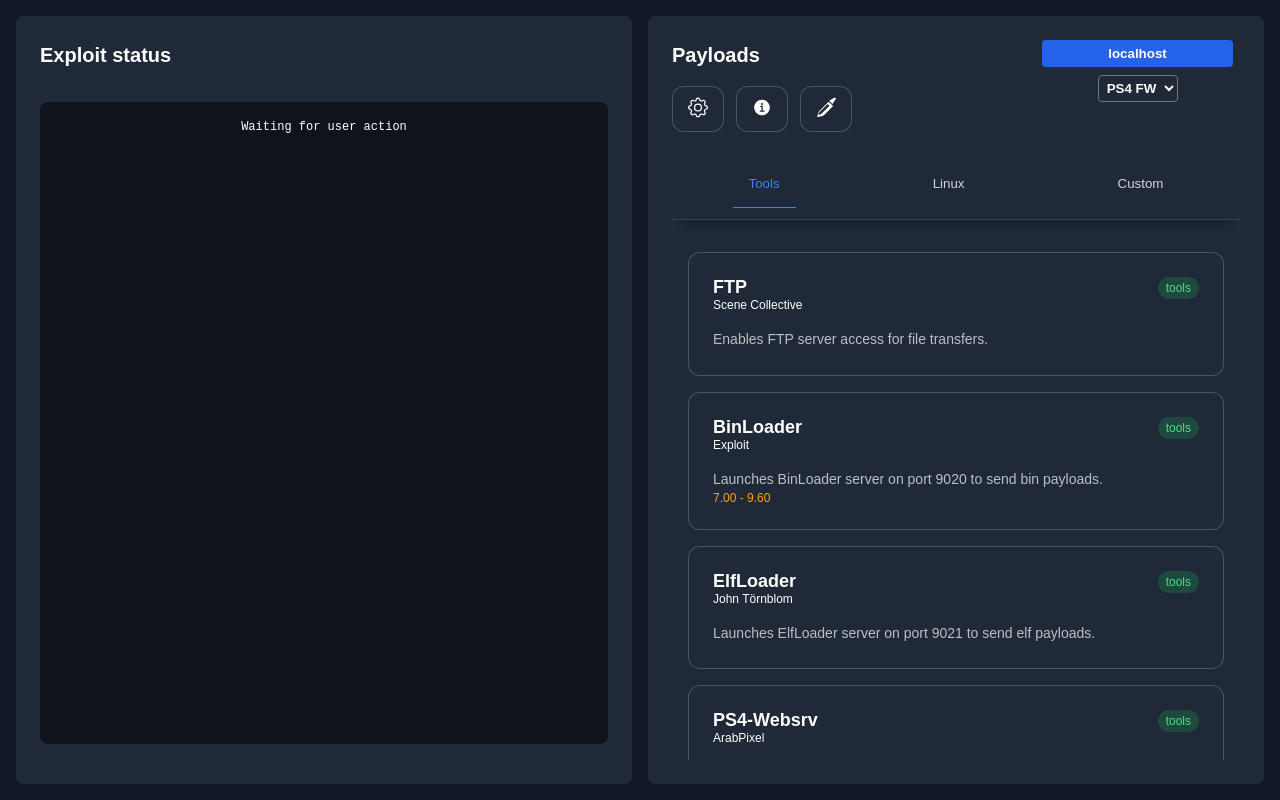
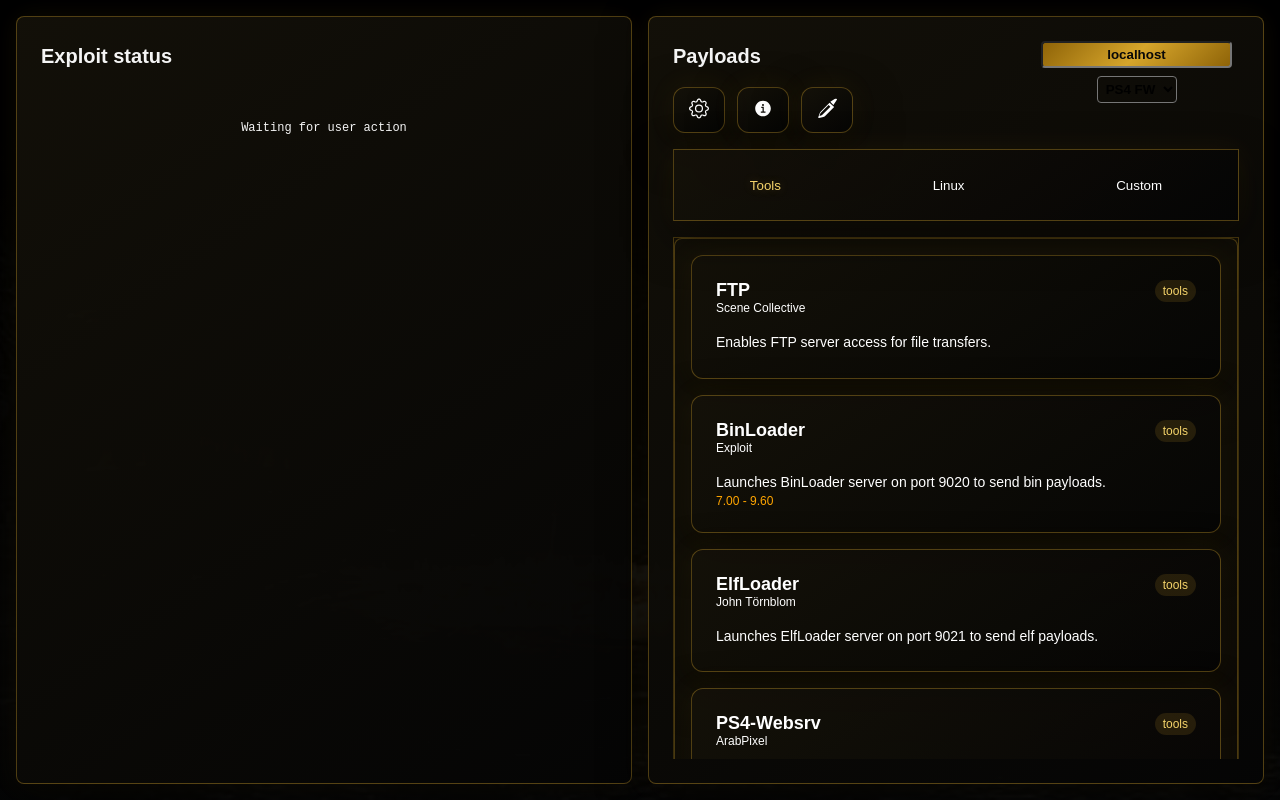
Before and after one commit to amine2-a11y/Amine-ps4, a website: page index.html in a window 1280 px wide. Drawn offline with Linux system fonts and the light colour scheme; files whose address does not match are found by name.

Commit message:
Add files via upload

```diff
--- a/GOLD_THEME_README.md
+++ b/GOLD_THEME_README.md
@@ -1,13 +1,9 @@
-# 11.02 WebKit — Gold Theme
+# WebKitty Gold Edition
 
-Updated visual theme for the existing WebKit project.
+This version includes a real selectable **Gold Edition** color theme.
 
-### Changes
-- New black + metallic-gold visual style.
-- Supplied PS4 background added at `includes/assets/backgrounds/ps4-bg.jpg`.
-- Gold accent, buttons, focus states, tabs, scrollbar and progress bar.
-- Gold theme is available as `11.02 Gold` in the theme selector.
-- Gold is the default color for a fresh browser session.
-- Existing WebKit/exploit JavaScript and payload files were left unchanged.
-
-This is a visual/theme update only; it does not create or modify a PS4 executable.
+- Gold theme CSS: `includes/css/colors/gold.css`
+- Background: `includes/assets/backgrounds/ps4-bg.jpg`
+- Gold is the default color theme for a fresh browser/localStorage profile.
+- Existing WebKit/exploit files are preserved.
+- Settings > Theme > Gold Edition can be used to select it.
--- a/index.html
+++ b/index.html
@@ -29,7 +29,7 @@
     <script>
         // Prevent "Theme Flash" by applying the href before the body renders
         var savedTheme = localStorage.getItem('theme') || "index";
-        var savedColor = localStorage.getItem('color') || "default";
+        var savedColor = localStorage.getItem('color') || "gold";
         if (savedTheme) {
             document.getElementById('main-stylesheet').setAttribute('href', './includes/css/layouts/' + savedTheme + '.css');
         }
@@ -576,6 +576,10 @@
                         <input type="radio" name="colorTheme" value="catppuccino" onchange="setColors(this.value);">
                         <p id="catppuccinoColor">Catppuccino</p>
                     </label>
+                    <label class="flex items-center text-white/80">
+                        <input type="radio" name="colorTheme" value="gold" onchange="setColors(this.value);">
+                        <p id="goldColor">Gold Edition</p>
+                    </label>
                 </div>
             </div>
             <button onclick="themePopup()"
```
